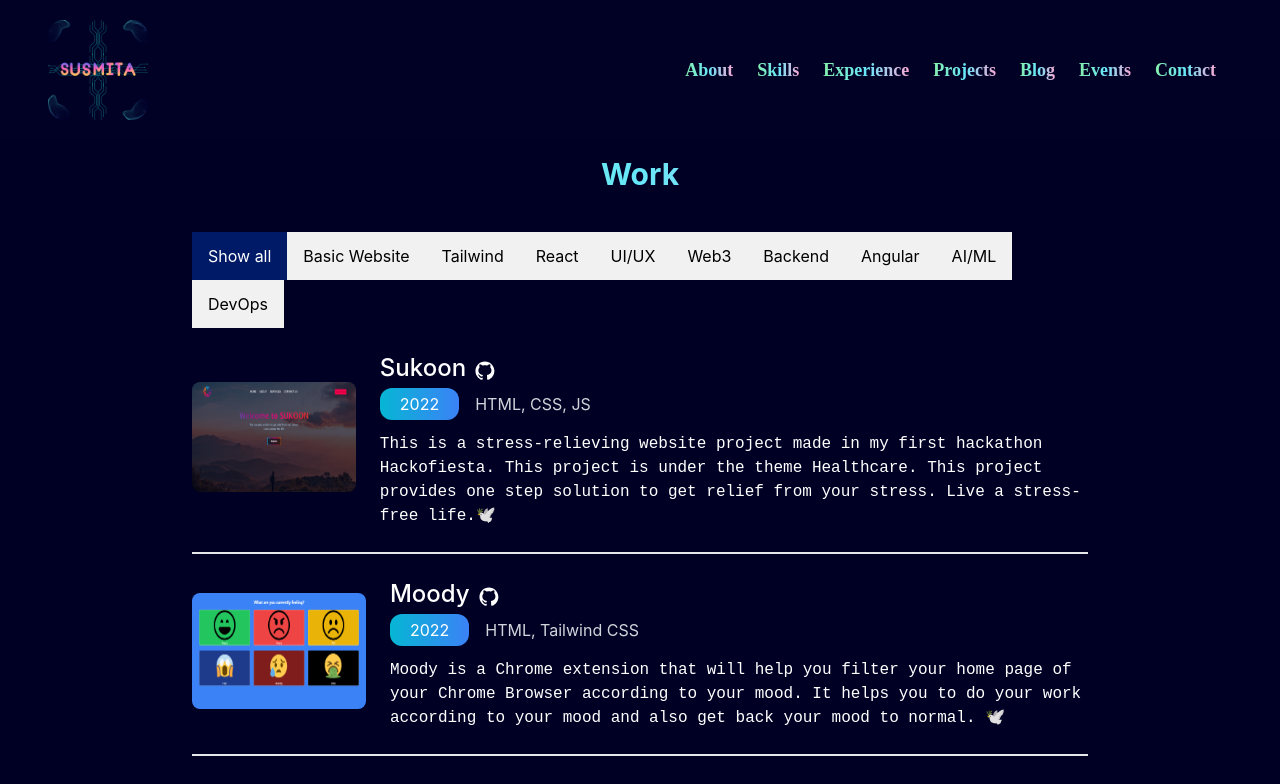
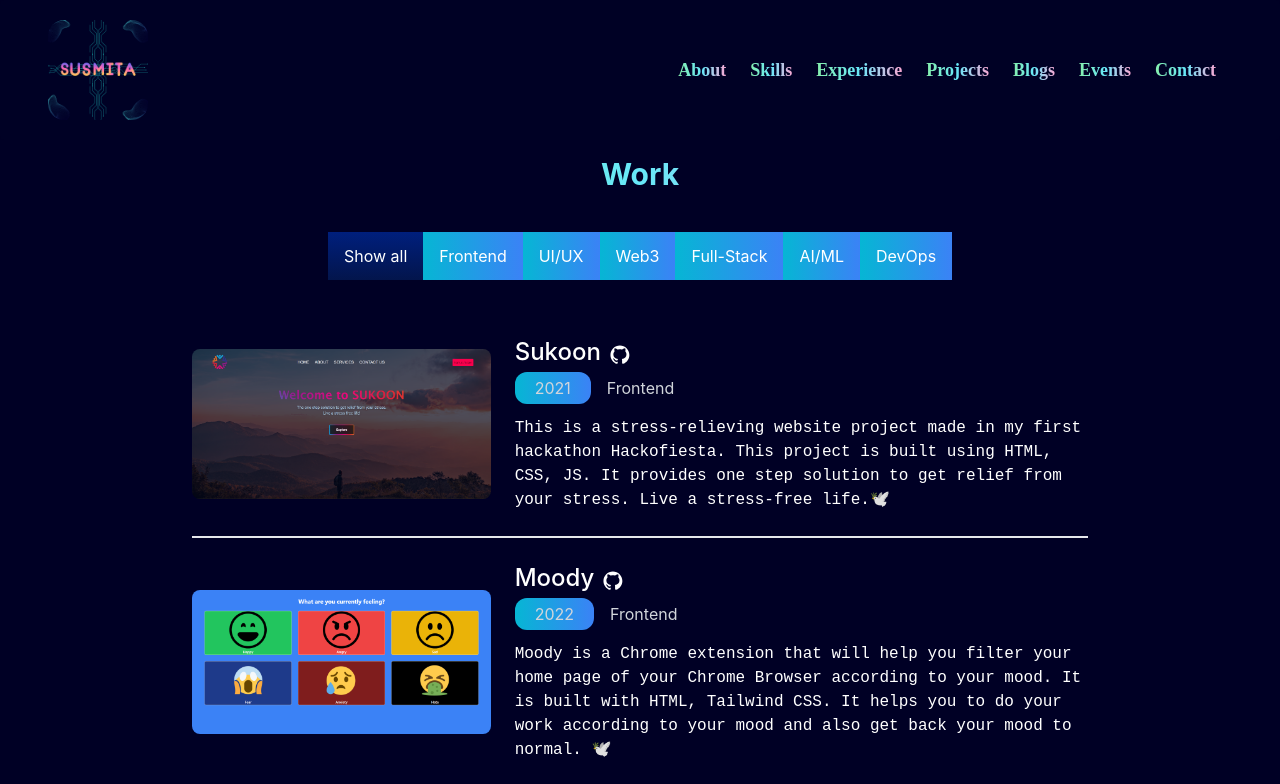
Before and after one commit to Susmita-Dey/portfolio-v1, a Next.js app: page /mywork in a window 1280 px wide. Shown: the top 784 px of the page. Built offline with nearby package versions, Linux system fonts and the light colour scheme.

Commit message:
Add projects dynamically

```diff
--- a/components/about.js
+++ b/components/about.js
@@ -16,7 +16,7 @@ export default function About() {
           className="rounded-xl"
           data-aos="zoom-out"
           data-aos-offset="200"
-          data-aos-delay="50"
+          data-aos-delay="10"
           data-aos-duration="2000"
           data-aos-easing="ease-in"
         >
@@ -26,12 +26,13 @@ export default function About() {
             width={540}
             height={540}
             className="rounded-3xl"
+            priority
           />
         </div>
         <div
           data-aos="fade-left"
           data-aos-offset="200"
-          data-aos-delay="50"
+          data-aos-delay="30"
           data-aos-duration="2000"
           data-aos-easing="ease-in"
         >
--- a/components/featuredWork.js
+++ b/components/featuredWork.js
@@ -5,7 +5,7 @@ import "aos/dist/aos.css";
 import SectionHeader from "./sectionHeader";
 import Work from "./work";
 
-export default function Projects() {
+export default function Projects({ work }) {
   useEffect(() => {
     AOS.init();
   }, []);
@@ -25,20 +25,9 @@ export default function Projects() {
       <div className="max-w-4xl mx-auto py-12">
         <SectionHeader title="Featured Work" href="/mywork" />
         <div className="flex flex-col gap-2">
-          <Work
-            workTitle="Sukoon"
-            imageUrl="/Sukoon.png"
-            tagName="HTML, CSS, JS"
-            about="This is a stress-relieving website project made in my first hackathon Hackofiesta. This project is under the theme Healthcare. This project provides one step solution to get relief from your stress. Live a stress-free life.🕊️"
-            repo="https://github.com/Susmita-Dey/Sukoon"
-          />
-          <Work
-            workTitle="Moody"
-            imageUrl="/Moody.png"
-            tagName="HTML, Tailwind CSS"
-            about="Moody is a Chrome extension that will help you filter your home page of your Chrome Browser according to your mood. It helps you to do your work according to your mood and also get back your mood to normal. 🕊️"
-            repo="https://github.com/Susmita-Dey/Moody"
-          />
+          {work?.map((workItem) => (
+            <Work key={workItem.title} item={workItem} />
+          ))}
         </div>
       </div>
     </section>
--- a/components/header.js
+++ b/components/header.js
@@ -59,13 +59,15 @@ export default function Header() {
           >
             <ul className="flex flex-col p-4 mt-4 bg-[#000125] text-white font-bold text-lg md:flex-row md:space-x-6 md:mt-0 md:text-lg md:font-bold md:border-0">
               <li className="text-transparent bg-clip-text bg-gradient-to-r from-green-300 via-cyan-300 to-pink-300 hover:from-green-500 hover:via-cyan-500 hover:to-pink-500 hover:underline hover:underline-offset-2">
-                <Link href="./#about">About</Link>
+                <button onClick={() => router.push("./#about")}>About</button>
               </li>
               <li className="text-transparent bg-clip-text bg-gradient-to-r from-green-300 via-cyan-300 to-pink-300 hover:from-green-500 hover:via-cyan-500 hover:to-pink-500 hover:underline hover:underline-offset-2">
-                <Link href="./#skills">Skills</Link>
+                <button onClick={() => router.push("./#skills")}>Skills</button>
               </li>
               <li className="text-transparent bg-clip-text bg-gradient-to-r from-green-300 via-cyan-300 to-pink-300 hover:from-green-500 hover:via-cyan-500 hover:to-pink-500 hover:underline hover:underline-offset-2">
-                <Link href="./#experience">Experience</Link>
+                <button onClick={() => router.push("./#experience")}>
+                  Experience
+                </button>
               </li>
               <li className="text-transparent bg-clip-text bg-gradient-to-r from-green-300 via-cyan-300 to-pink-300 hover:from-green-500 hover:via-cyan-500 hover:to-pink-500 hover:underline hover:underline-offset-2">
                 <button onClick={() => router.push("./mywork")}>
@@ -73,23 +75,16 @@ export default function Header() {
                 </button>
               </li>
               <li className="text-transparent bg-clip-text bg-gradient-to-r from-green-300 via-cyan-300 to-pink-300 hover:from-green-500 hover:via-cyan-500 hover:to-pink-500 hover:underline hover:underline-offset-2">
-                <Link
-                  href="https://susmitadey.hashnode.dev/"
-                  // target="_blank"
-                  rel="noreferrer"
-                  // tabIndex={1}
-                >
-                  <a target="_blank" rel="noopener noreferrer">
-                    Blog
-                  </a>
-                </Link>
-                {/* <Link href="/blog">Blog</Link> */}
+                <button onClick={() => router.push("./blog")}>Blogs</button>
               </li>
               <li className="text-transparent bg-clip-text bg-gradient-to-r from-green-300 via-cyan-300 to-pink-300 hover:from-green-500 hover:via-cyan-500 hover:to-pink-500 hover:underline hover:underline-offset-2">
                 <button onClick={() => router.push("./events")}>Events</button>
               </li>
               <li className="text-transparent bg-clip-text bg-gradient-to-r from-green-300 via-cyan-300 to-pink-300 hover:from-green-500 hover:via-cyan-500 hover:to-pink-500 hover:underline hover:underline-offset-2">
-                <Link href="./#contact">Contact</Link>
+                {/* <Link href="./#contact">Contact</Link> */}
+                <button onClick={() => router.push("./#contact")}>
+                  Contact
+                </button>
               </li>
             </ul>
           </div>
--- a/components/mySkills.js
+++ b/components/mySkills.js
@@ -8,7 +8,6 @@ export default function Skills() {
     AOS.init();
   }, []);
   return (
-    // <section className="bg-gradient-to-r from-green-400 to-cyan-400 px-6 py-12">
     <section
       className="bg-[#000325] text-center text-white px-6 py-12"
       id="skills"
@@ -17,7 +16,7 @@ export default function Skills() {
         <div
           data-aos="fade-up"
           data-aos-offset="200"
-          data-aos-delay="50"
+          data-aos-delay="10"
           data-aos-duration="2000"
           data-aos-easing="ease-in"
         >
@@ -26,7 +25,7 @@ export default function Skills() {
             className="grid h-50 place-items-center skills"
             data-aos="fade-right"
             data-aos-offset="200"
-            data-aos-delay="50"
+            data-aos-delay="30"
             data-aos-duration="1000"
             data-aos-easing="ease-in"
           >
--- a/components/work.js
+++ b/components/work.js
@@ -1,30 +1,17 @@
-import Image from "next/image";
+// import Image from "next/image";
 import Link from "next/link";
 
-export default function Work({
-  workTitle,
-  imageUrl,
-  year = "2022",
-  tagName = "Website",
-  about = "Hello World",
-  repo = "https://github.com/Susmita-Dey",
-}) {
+export default function Work({ item }) {
   return (
-    <div className="flex items-center border-b-2 py-6">
-      <div className="mr-6">
-        <Image
-          src={imageUrl}
-          alt="Work-image"
-          width={500}
-          height={335}
-          className="rounded-lg"
-        />
-      </div>
+    <article className="flex items-center border-b-2 py-6 flex-col md:flex-row">
+      <img src={item?.image} className="md:w-1/3 w-full mr-6 rounded-lg" />
       <div>
-        <div className="mx-auto flex">
-          <h4 className="text-2xl mb-2 font-medium">{workTitle}</h4>
+        <div className="flex">
+          <h3 className="text-2xl mb-2 font-medium">{item?.title}</h3>
           <div className="mx-2 mt-2 cursor-pointer">
-            <Link href={repo} target="_blank" rel="noopener noreferrer">
+            {" "}
+            <Link href={item?.repository}>
+              <a target="_blank" rel="noopener noreferrer">
                 <svg
                   fill="white"
                   xmlns="http://www.w3.org/2000/svg"
@@ -34,17 +21,18 @@ export default function Work({
                 >
                   <path d="M 7.5 1 C 3.910156 1 1 3.90625 1 7.488281 C 1 10.355469 2.863281 12.789063 5.445313 13.648438 C 5.769531 13.707031 6 13.375 6 13.125 C 6 12.972656 6.003906 12.789063 6 12.25 C 4.191406 12.640625 3.625 11.375 3.625 11.375 C 3.328125 10.625 2.96875 10.410156 2.96875 10.410156 C 2.378906 10.007813 3.011719 10.019531 3.011719 10.019531 C 3.664063 10.0625 4 10.625 4 10.625 C 4.5 11.5 5.628906 11.414063 6 11.25 C 6 10.851563 6.042969 10.5625 6.152344 10.378906 C 4.109375 10.019531 2.996094 8.839844 3 7.207031 C 3.003906 6.242188 3.335938 5.492188 3.875 4.9375 C 3.640625 4.640625 3.480469 3.625 3.960938 3 C 5.167969 3 5.886719 3.871094 5.886719 3.871094 C 5.886719 3.871094 6.453125 3.625 7.496094 3.625 C 8.542969 3.625 9.105469 3.859375 9.105469 3.859375 C 9.105469 3.859375 9.828125 3 11.035156 3 C 11.515625 3.625 11.355469 4.640625 11.167969 4.917969 C 11.683594 5.460938 12 6.210938 12 7.207031 C 12 8.839844 10.890625 10.019531 8.851563 10.375 C 8.980469 10.570313 9 10.84375 9 11.25 C 9 12.117188 9 12.910156 9 13.125 C 9 13.375 9.226563 13.710938 9.558594 13.648438 C 12.140625 12.785156 14 10.355469 14 7.488281 C 14 3.90625 11.089844 1 7.5 1 Z" />
                 </svg>
+              </a>
             </Link>
           </div>
         </div>
         <span className="text-gray-300 mb-4 block">
-          <span className="cursor-pointer bg-gradient-to-r from-cyan-500 to-blue-500 hover:from-cyan-700 hover:to-blue-700 text-white px-5 py-1.5 mr-4 rounded-xl">
-            {year}
+          <time className="cursor-pointer bg-gradient-to-r from-cyan-500 to-blue-500 hover:from-cyan-700 hover:to-blue-700 px-5 py-1.5 mr-4 rounded-xl">
+            {item?.year}
+          </time>
+          {item?.category}
         </span>
-          {tagName}
-        </span>
-        <p className="text-white">{about}</p>
+        <p>{item?.description}</p>
       </div>
-    </div>
+    </article>
   );
 }
--- /dev/null
+++ b/json/data.json
@@ -0,0 +1,28 @@
+{
+  "work": [
+    {
+      "title": "Sukoon",
+      "image": "/Sukoon.png",
+      "year": 2021,
+      "category": "Frontend",
+      "repository": "https://github.com/Susmita-Dey/Sukoon",
+      "description": "This is a stress-relieving website project made in my first hackathon Hackofiesta. This project is built using HTML, CSS, JS. It provides one step solution to get relief from your stress. Live a stress-free life.🕊️"
+    },
+    {
+      "title": "Moody",
+      "image": "/Moody.png",
+      "year": 2022,
+      "category": "Frontend",
+      "repository": "https://github.com/Susmita-Dey/Moody",
+      "description": "Moody is a Chrome extension that will help you filter your home page of your Chrome Browser according to your mood. It is built with HTML, Tailwind CSS. It helps you to do your work according to your mood and also get back your mood to normal. 🕊️"
+    },
+    {
+      "title": "dApp",
+      "image": "/My-First-dApp.png",
+      "year": 2022,
+      "category": "Web3",
+      "repository": "https://github.com/Susmita-Dey/dApp",
+      "description": "This is a web3 project. This is my First Decentralized app built using HTML, JS and Solidity which will take mood as input and also output mood. It works on Goerli Test Network. Connect your Ethereum wallet and see the magic. ✨"
+    }
+  ]
+}
--- a/lib/api.js
+++ b/lib/api.js
@@ -25,3 +25,9 @@ export function getPostBySlug(slug) {
     content,
   };
 }
+
+export function getAllWork() {
+  const data = fs.readFileSync("json/data.json", "utf-8");
+  const jsonData = JSON.parse(data);
+  return jsonData.work;
+}
--- a/pages/mywork.js
+++ b/pages/mywork.js
@@ -2,8 +2,18 @@ import Head from "next/head";
 import ParticlesComponent from "../components/particles";
 import Work from "../components/work";
 import { useEffect } from "react";
+import { getAllWork } from "../lib/api";
 
-export default function WorkPage() {
+export async function getStaticProps() {
+  const work = getAllWork();
+  return {
+    props: {
+      work,
+    },
+  };
+}
+
+export default function WorkPage({ work }) {
   useEffect(() => {
     filterObjects("all");
     function filterObjects(c) {
@@ -65,57 +75,50 @@ export default function WorkPage() {
         />
         <link rel="icon" href="/favicon.ico" />
       </Head>
-      {/* <section className="bg-gradient-to-r from-green-500 via-cyan-500 to-pink-500 px-6"> */}
-      <section className="px-6">
+      <section className="px-6 text-white">
         <div className="max-w-4xl mx-auto">
           <ParticlesComponent />
           <h1 className="text-3xl text-center font-bold mb-6 p-4 text-transparent bg-clip-text bg-gradient-to-r from-green-300 via-cyan-300 to-pink-300">
             Work
           </h1>
           {/* <!-- Control buttons --> */}
-          <div id="myBtnContainer">
-            <button className="btn active" onclick="filterObjects('all')">
+          <div
+            id="myBtnContainer"
+            className="flex justify-center align-center flex-wrap md:flex-row mb-8"
+          >
+            <button className="btn active" onClick="filterObjects('all')">
               {" "}
               Show all
             </button>
-            <button className="btn" onclick="filterObjects('basic-website')">
+            <button className="btn" onClick="filterObjects('frontend')">
               {" "}
-              Basic Website
+              Frontend
             </button>
-            <button className="btn" onclick="filterObjects('tailwind')">
-              {" "}
-              Tailwind
-            </button>
-            <button className="btn" onclick="filterObjects('react')">
-              {" "}
-              React
-            </button>
-            <button className="btn" onclick="filterObjects('ui-ux')">
+            <button className="btn" onClick="filterObjects('ui-ux')">
               {" "}
               UI/UX
             </button>
-            <button className="btn" onclick="filterObjects('web3')">
+            <button className="btn" onClick="filterObjects('web3')">
               {" "}
               Web3
             </button>
-            <button className="btn" onclick="filterObjects('backend')">
+            <button className="btn" onClick="filterObjects('full-stack')">
               {" "}
-              Backend
+              Full-Stack
             </button>
-            <button className="btn" onclick="filterObjects('angular')">
-              {" "}
-              Angular
-            </button>
-            <button className="btn" onclick="filterObjects('ai')">
+            <button className="btn" onClick="filterObjects('ai')">
               {" "}
               AI/ML
             </button>
-            <button className="btn" onclick="filterObjects('devops')">
+            <button className="btn" onClick="filterObjects('devops')">
               {" "}
               DevOps
             </button>
           </div>
-          <div className="contain text-white">
+          {work?.map((workItem) => (
+            <Work key={workItem?.title} item={workItem} />
+          ))}
+          {/* <div className="contain text-white">
             <div className="box basic-website">
               <Work
                 workTitle="Sukoon"
@@ -217,7 +220,7 @@ export default function WorkPage() {
                 repo="https://github.com/Susmita-Dey/Secrets"
               />
             </div>
-          </div>
+          </div> */}
         </div>
       </section>
     </div>
--- a/styles/globals.css
+++ b/styles/globals.css
@@ -153,27 +153,20 @@ p {
   border: none;
   outline: none;
   padding: 12px 16px;
-  background-color: #f1f1f1;
+  background-image: linear-gradient(to right, #06b6d4, #3b82f6);
   cursor: pointer;
 }
 
 /* Add a light grey background on mouse-over */
 .btn:hover {
-  background-color: #ddd;
+  background-image: linear-gradient(to right, #0e7490, #1d4ed8);
 }
 
 /* Add a dark background to the active button */
 .btn.active {
-  background-color: rgb(0, 26, 103);
+  background-image: linear-gradient(180deg, rgb(0, 31, 125), rgb(3, 21, 76));
   color: white;
 }
-
-/* .globe {
-  display: grid;
-  place-items: center;
-  height: 100vh;
-  cursor: grabbing;
-} */
 
 .play-sound {
   position: fixed;
@@ -205,4 +198,8 @@ p {
   nav {
     text-align: center;
   }
+  .btn {
+    padding: 7px 5px;
+    font-size: small;
+  }
 }
```
Also changed, not shown: pages/index.js (+5 -3 lines), posts/ckz2rcciv0n6imjs14kelexce.md (+1 -1 lines). Lines whose indentation alone changed are shown as unchanged.
